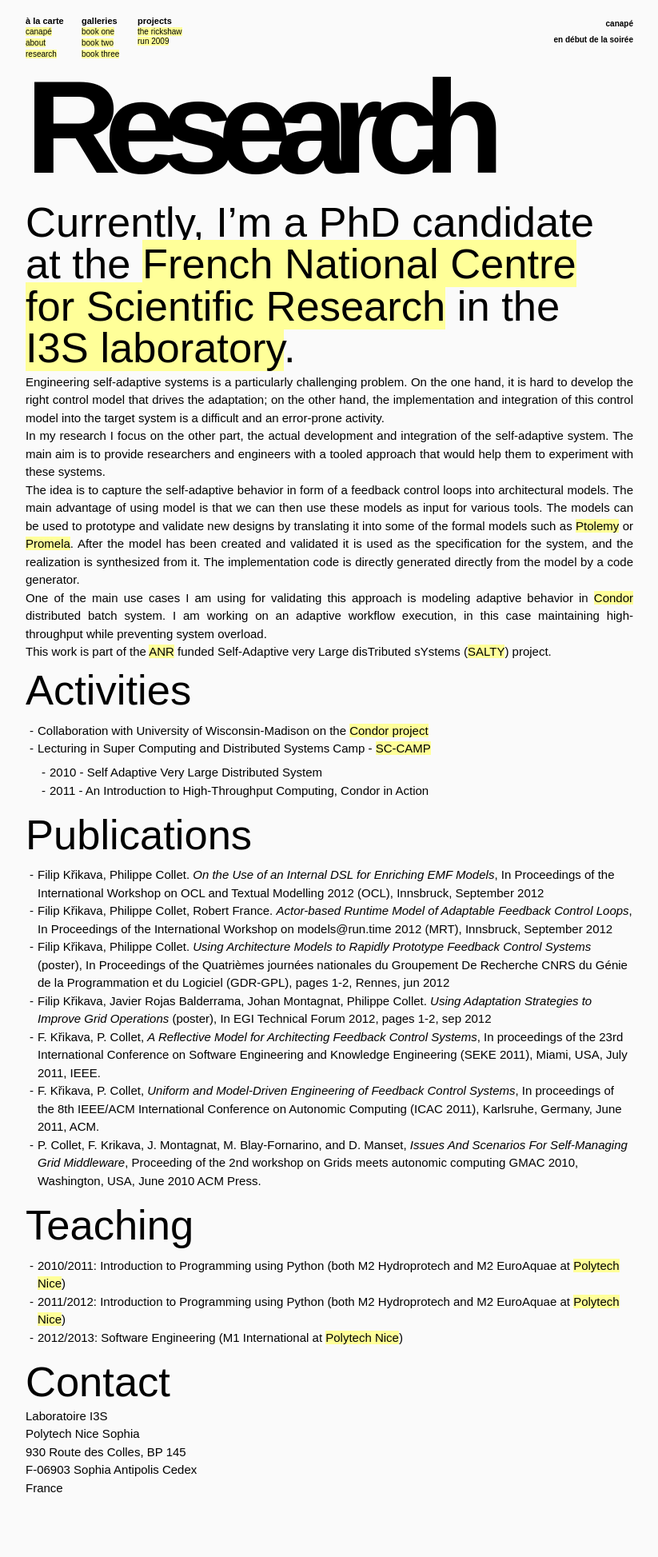
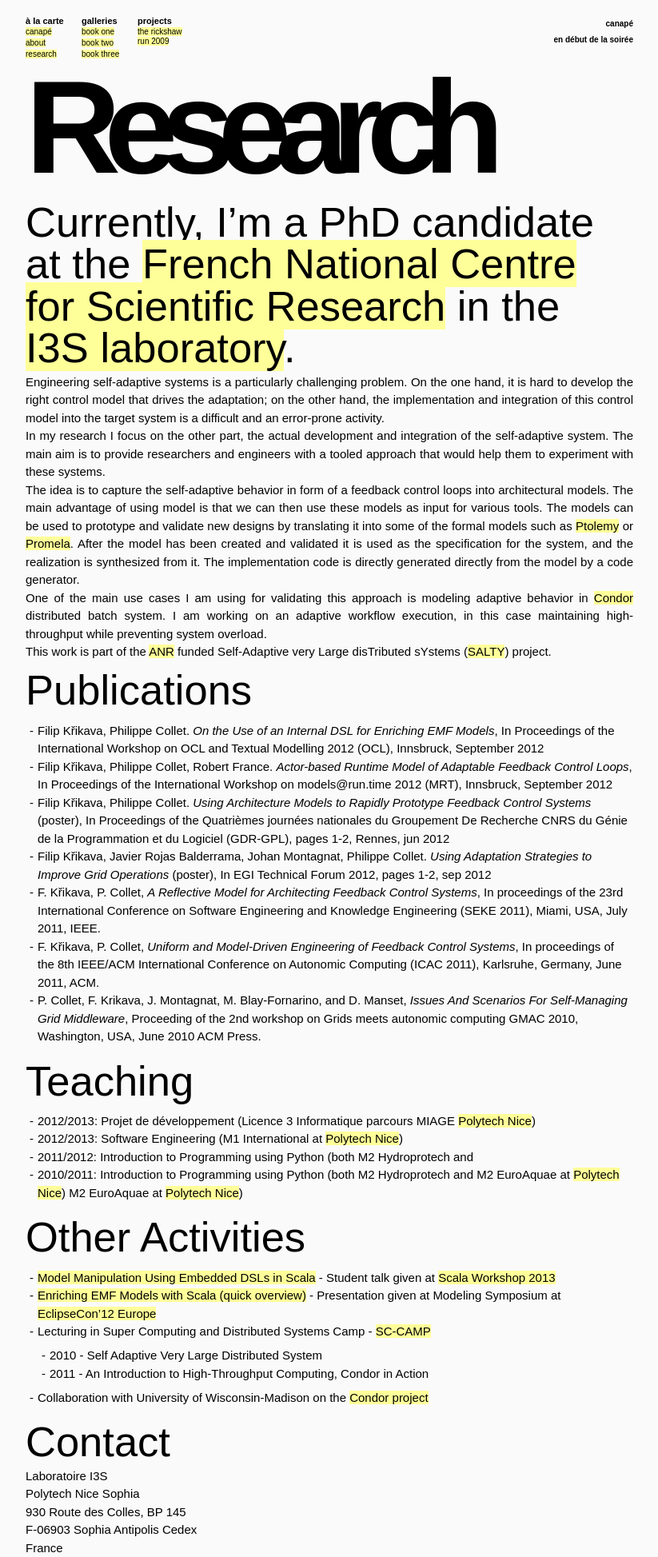
Before and after one commit to fikovnik/fikovnik.github.com, a Jekyll site: the page built from research.md, in a window 1280 px wide. Shown: the whole page at 80% size, without its empty margins (18-841 px from the left). Built offline with Jekyll 4.4.1, drawn with Linux system fonts in a browser that asks for light colours; before the commit the page ends 1872 px from its top, so only the background shows below that.

Commit message:
Updated activities

```diff
--- a/research.md
+++ b/research.md
@@ -67,11 +60,22 @@ This work is part of the [ANR][] funded Self-Adaptive very Large disTributed sYs
   2010 ACM Press.
 
 ## Teaching
+* 2012/2013: Projet de développement (Licence 3 Informatique parcours MIAGE [Polytech Nice][])
+* 2012/2013: Software Engineering (M1 International at [Polytech Nice][])
+* 2011/2012: Introduction to Programming using Python (both M2 Hydroprotech and
 * 2010/2011: Introduction to Programming using Python (both M2 Hydroprotech and
   M2 EuroAquae at [Polytech Nice][])
-* 2011/2012: Introduction to Programming using Python (both M2 Hydroprotech and
   M2 EuroAquae at [Polytech Nice][])
-* 2012/2013: Software Engineering (M1 International at [Polytech Nice][])
+
+## Other Activities
+
+* [Model Manipulation Using Embedded DSLs in Scala](http://www.slideshare.net/krikava/scala-workshop13) - Student talk given at [Scala Workshop 2013](http://lampwww.epfl.ch/~hmiller/scala2013/)
+* [Enriching EMF Models with Scala (quick overview)](http://www.slideshare.net/krikava/enriching-emf-models-with-scala) - Presentation given at Modeling Symposium at [EclipseCon'12 Europe](http://www.eclipsecon.org/europe2012/)
+* Lecturing in Super Computing and Distributed Systems Camp - [SC-CAMP][]
+  * 2010 - Self Adaptive Very Large Distributed System
+  * 2011 - An Introduction to High-Throughput Computing, Condor in Action
+* Collaboration with University of Wisconsin-Madison on the [Condor project][condor]
+
 
 ## Contact
 
```
Also changed, not shown: other parts of research.md (+0 -7 lines).
